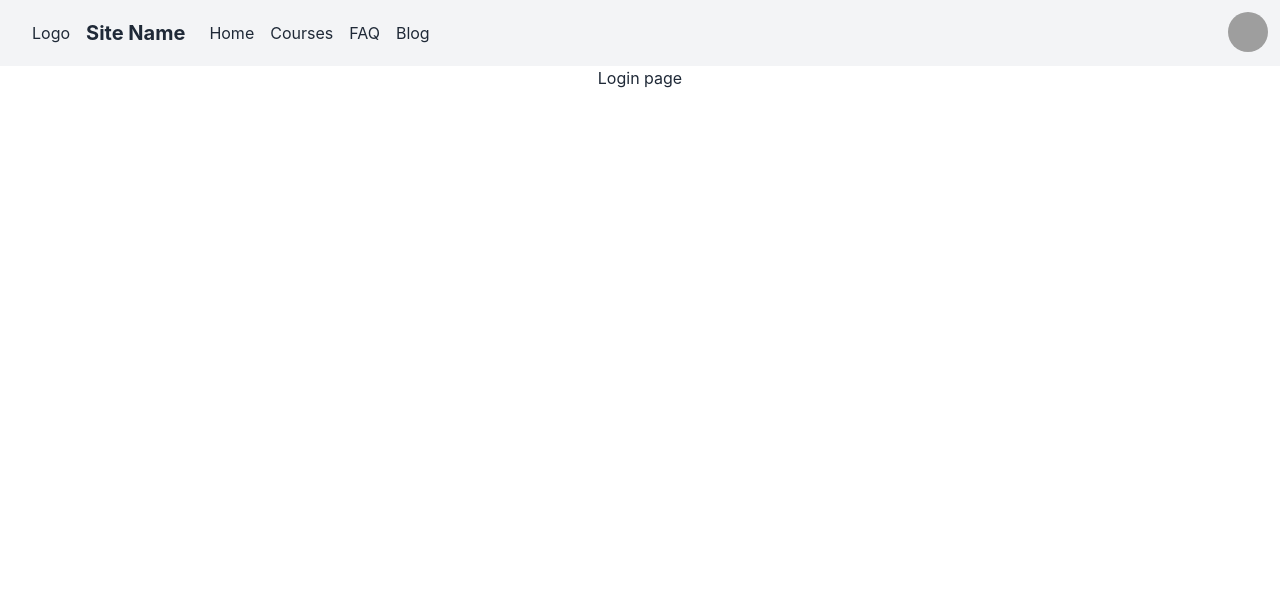
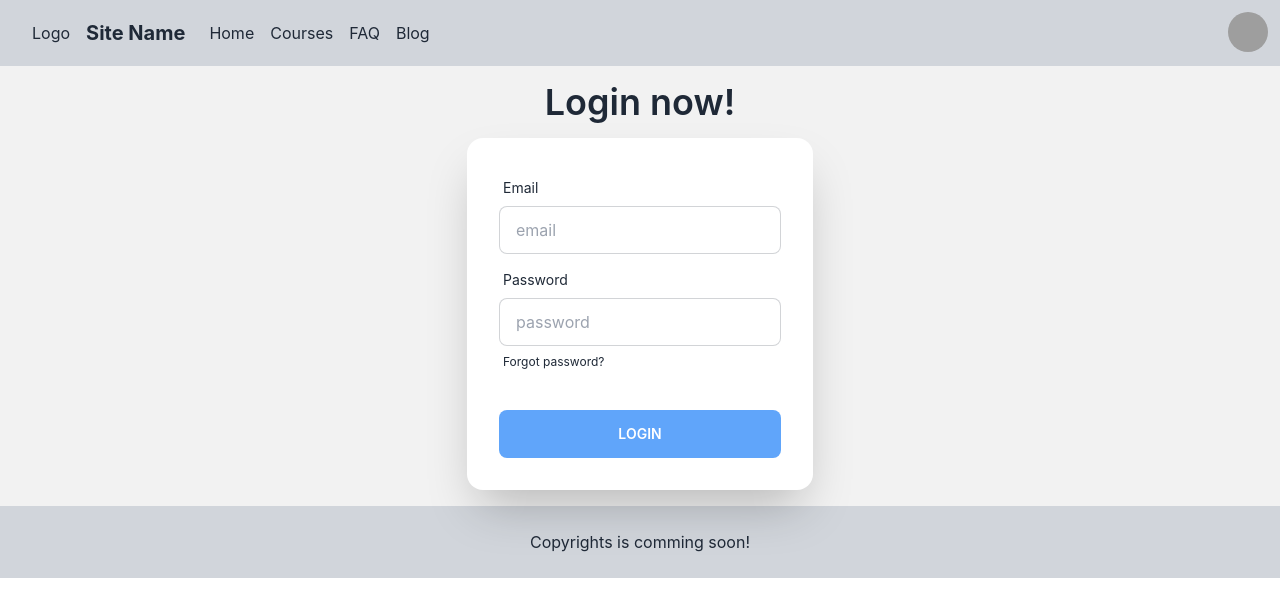
Before and after one commit to zakiralhasan/skill-up-client, a React (Create React App) app: page /login in a window 1280 px wide. Shown: the top 616 px of the page. Built offline with nearby package versions, Linux system fonts and the light colour scheme; grey boxes are pictures that could not be loaded.

Commit message:
login page design done

```diff
--- a/src/Components/Pages/Login/Login.js
+++ b/src/Components/Pages/Login/Login.js
@@ -1,9 +1,55 @@
 import React from "react";
+import { Link } from "react-router-dom";
 
 const Login = () => {
   return (
     <div>
-      <h1>Login page</h1>
+      <form>
+        <div className="hero bg-base-200">
+          <div className="hero-content flex-col ">
+            <div className="text-center ">
+              <h1 className="text-4xl font-semibold">Login now!</h1>
+            </div>
+            <div className="card flex-shrink-0 w-full max-w-sm shadow-2xl bg-base-100">
+              <div className="card-body">
+                <div className="form-control">
+                  <label className="label">
+                    <span className="label-text">Email</span>
+                  </label>
+                  <input
+                    type="email"
+                    name="email"
+                    placeholder="email"
+                    className="input input-bordered"
+                  />
+                </div>
+                <div className="form-control">
+                  <label className="label">
+                    <span className="label-text">Password</span>
+                  </label>
+                  <input
+                    type="password"
+                    name="password"
+                    placeholder="password"
+                    className="input input-bordered"
+                  />
+                  <label className="label">
+                    <Link
+                      to="/reset"
+                      className="label-text-alt link link-hover"
+                    >
+                      Forgot password?
+                    </Link>
+                  </label>
+                </div>
+                <div className="form-control mt-6">
+                  <button className="btn bg-blue-400 border-none">Login</button>
+                </div>
+              </div>
+            </div>
+          </div>
+        </div>
+      </form>
     </div>
   );
 };
--- a/src/Components/Pages/Shared/Footer/Footer.js
+++ b/src/Components/Pages/Shared/Footer/Footer.js
@@ -1,7 +1,11 @@
 import React from "react";
 
 const Footer = () => {
-  return <div></div>;
+  return (
+    <div className="bg-gray-300 py-6">
+      <p className="text-center">Copyrights is comming soon!</p>
+    </div>
+  );
 };
 
 export default Footer;
--- a/src/Components/Pages/Shared/Navbar/Navbar.js
+++ b/src/Components/Pages/Shared/Navbar/Navbar.js
@@ -4,7 +4,7 @@ import { Link } from "react-router-dom";
 const Navbar = () => {
   return (
     <div>
-      <div className="navbar bg-gray-100 flex">
+      <div className="navbar bg-gray-300 flex">
         <div className="grow">
           <div className=" block sm:hidden">
             <div className="dropdown">
--- a/src/Layout/Main.js
+++ b/src/Layout/Main.js
@@ -1,5 +1,6 @@
 import React from "react";
 import { Outlet } from "react-router-dom";
+import Footer from "../Components/Pages/Shared/Footer/Footer";
 import Navbar from "../Components/Pages/Shared/Navbar/Navbar";
 
 const Main = () => {
@@ -7,6 +8,7 @@ const Main = () => {
     <div>
       <Navbar></Navbar>
       <Outlet></Outlet>
+      <Footer></Footer>
     </div>
   );
 };
```
